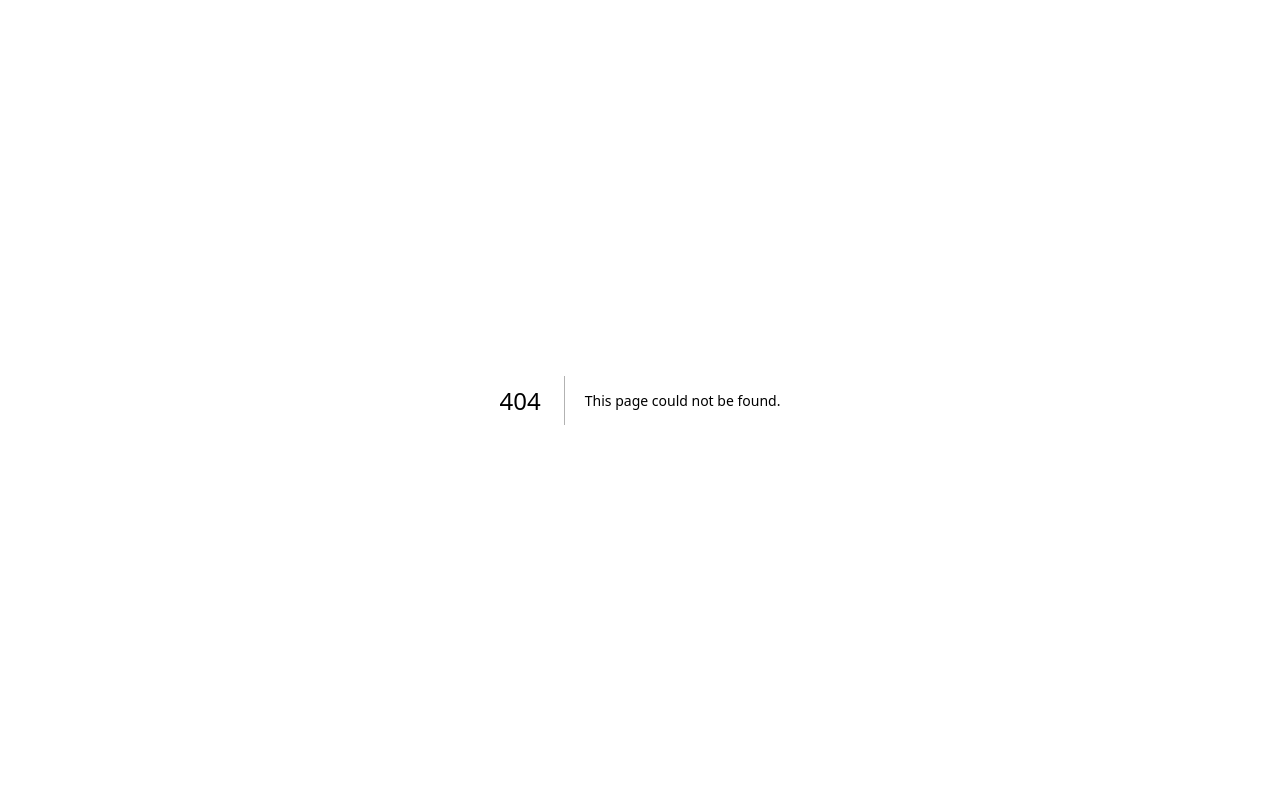
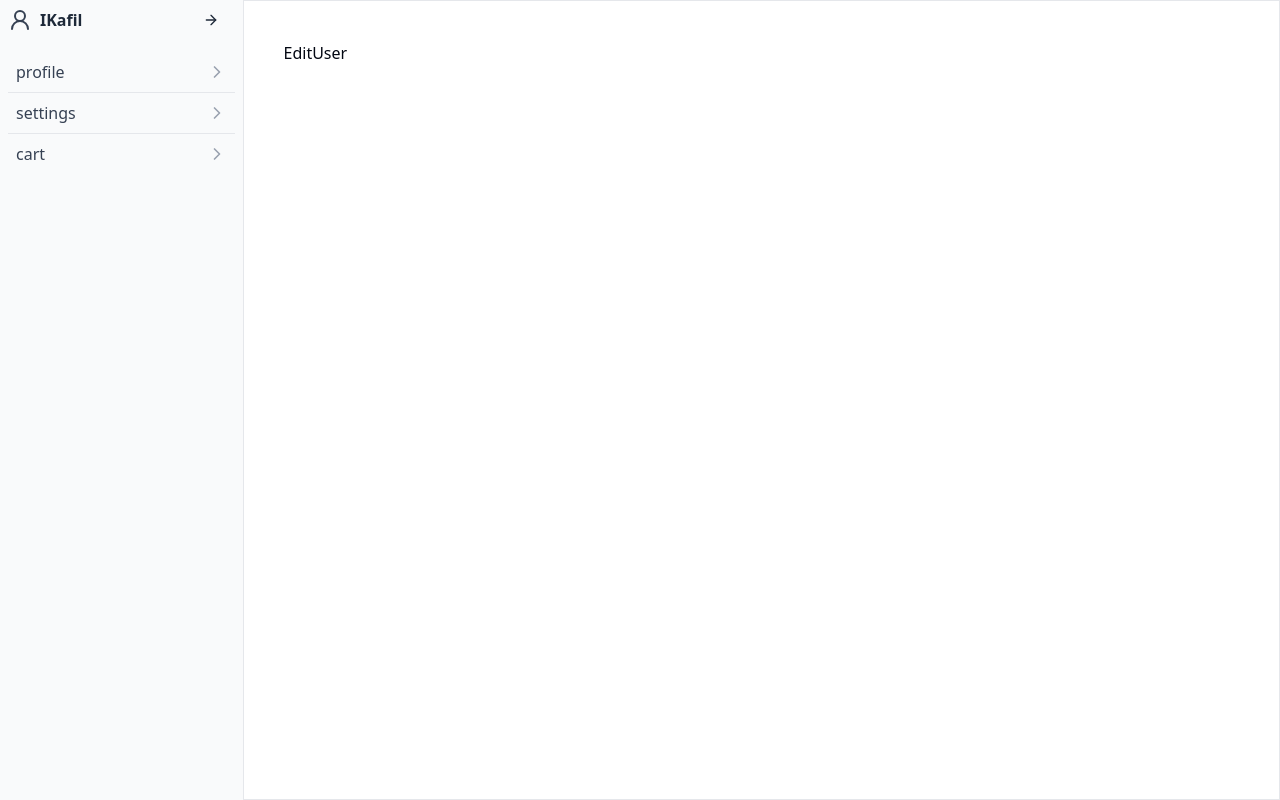
Before and after one commit to Hilola22/IKafil-frontend-, a Next.js app: page /profile/edit in a window 1280 px wide. Before the commit this address had no page. Built offline with nearby package versions, Linux system fonts and the light colour scheme.

Commit message:
dashboard

```diff
--- /dev/null
+++ b/src/app/(private)/profile/cart/page.tsx
@@ -0,0 +1,12 @@
+import { memo } from "react";
+import Carts from "../../../../components/cart-view/Carts";
+
+const ProfileCart = () => {
+  return (
+    <div>
+      <Carts />
+    </div>
+  );
+};
+
+export default memo(ProfileCart);
--- /dev/null
+++ b/src/app/(private)/profile/edit/page.tsx
@@ -0,0 +1,11 @@
+import { memo } from "react";
+
+const EditUser = () => {
+  return (
+    <div>
+      <h2>EditUser</h2>
+    </div>
+  );
+};
+
+export default memo(EditUser);
--- /dev/null
+++ b/src/app/(private)/profile/layout.tsx
@@ -0,0 +1,14 @@
+"use client";
+import React, { ReactNode } from "react";
+import ProfileDashboard from "../../../components/profile-view/ProfileDashboard";
+
+const ProfileLayout = ({ children }: { children: ReactNode }) => {
+  return (
+    <div className="flex">
+      <ProfileDashboard />
+      <div className="border w-full flex p-10">{children}</div>
+    </div>
+  );
+};
+
+export default ProfileLayout;
--- /dev/null
+++ b/src/app/(private)/profile/page.tsx
@@ -0,0 +1,12 @@
+import React from "react";
+import UserProfilePage from "../../../components/profile-view/UserProfile-view";
+
+const Profile = () => {
+  return (
+    <div>
+      <UserProfilePage />
+    </div>
+  );
+};
+
+export default Profile;
--- /dev/null
+++ b/src/app/(private)/profile/user/page.tsx
@@ -0,0 +1,11 @@
+import { memo } from "react";
+
+const UserProfile = () => {
+  return (
+    <div>
+      <h2>UserProfile</h2>
+    </div>
+  );
+};
+
+export default memo(UserProfile);
--- a/src/app/profile/page.tsx
+++ /dev/null
@@ -1,9 +0,0 @@
-import ProfileView from "../../components/profile-view/page";
-
-export default function ProfilePage() {
-  return (
-    <div>
-      <ProfileView />
-    </div>
-  );
-}
--- /dev/null
+++ b/src/components/profile-view/ProfileDashboard.tsx
@@ -0,0 +1,69 @@
+"use client";
+import Link from "next/link";
+import { memo, useEffect, useState } from "react";
+import { ArrowRight, ChevronRight } from "lucide-react";
+import { useAuthStore } from "../../store/auth/useAuthStore";
+import { LuUserRound } from "react-icons/lu";
+
+const menuItems = [
+  { title: "profile", href: "/profile" },
+  { title: "settings", href: "/profile/edit" },
+  { title: "cart", href: "profile/cart" },
+];
+
+const ProfileDashboard = () => {
+  const getAccessToken = useAuthStore((state) => state.getAccessToken);
+  const [token, setToken] = useState<string | null>(null);
+
+  useEffect(() => {
+    setToken(getAccessToken());
+  }, [getAccessToken]);
+
+  return (
+    <div className="flex flex-col gap-5 w-75 p-2  h-screen bg-gray-50">
+      <div className="flex place-items-center justify-between gap-2">
+        <Link
+          href={"/profile"}
+          className="flex place-items-center justify-between gap-2"
+        >
+          <div className="flex place-items-center text-shadow-gray-800  gap-2">
+            <p>
+              {token ? (
+                <img
+                  src="/assets/profile-avatar.png"
+                  alt="Profile"
+                  className="size-8 rounded-full border"
+                />
+              ) : (
+                <LuUserRound className="size-6 text-gray-700" />
+              )}
+            </p>
+            <p className="font-semibold text-gray-800">IKafil</p>
+          </div>
+        </Link>
+        <div className="flex place-items-center px-1 text-[14px] mr-3 rounded-[3px]">
+          <Link href={"/"}>
+            <ArrowRight className="size-4 text-gray-800" />
+          </Link>
+        </div>
+      </div>
+
+      <div className="flex flex-col divide-y w-full max-w-3xl">
+        {menuItems.map((item, idx) => (
+          <Link
+            key={idx}
+            href={item.href}
+            className="flex items-center justify-between px-2 py-2 hover:bg-gray-50 transition group"
+          >
+            <span className="text-gray-700 font-medium group-hover:text-gray-900">
+              {item.title}
+            </span>
+            <ChevronRight className="w-5 h-5 text-gray-400 group-hover:text-gray-700 transition" />
+          </Link>
+        ))}
+      </div>
+    </div>
+  );
+};
+
+export default memo(ProfileDashboard);
--- /dev/null
+++ b/src/components/profile-view/UserProfile-view.tsx
@@ -0,0 +1,88 @@
+"use client";
+
+import { useEffect, useState } from "react";
+import { Skeleton } from "@/components/ui/skeleton";
+import { useAuthStore } from "../../store/auth/useAuthStore";
+
+export default function UserProfilePage() {
+  const [user, setUser] = useState<any>(null);
+  const [loading, setLoading] = useState(true);
+
+  const getAccessToken = useAuthStore((state) => state.getAccessToken);
+
+  useEffect(() => {
+    const token = getAccessToken();
+    if (!token) {
+      setLoading(false);
+      return;
+    }
+
+    fetch("http://3.76.183.255:3030/api/auth/me", {
+      method: "GET",
+      credentials: "include",
+    })
+      .then((res) => {
+        if (!res.ok) throw new Error(`Failed to fetch user: ${res.status}`);
+        return res.json();
+      })
+      .then((data) => setUser(data))
+      .catch((err) => console.error("Error fetching user:", err))
+      .finally(() => setLoading(false));
+  }, [getAccessToken]);
+
+  if (loading)
+    return (
+      <div className="flex flex-col gap-8 p-8 animate-in fade-in duration-500">
+        <div className="flex flex-col md:flex-row gap-8">
+          <div className="w-full md:w-1/3 flex flex-col gap-4">
+            <Skeleton className="w-full h-64 rounded-xl" />
+            <Skeleton className="w-full h-12 rounded-lg" />
+            <Skeleton className="w-full h-12 rounded-lg" />
+            <Skeleton className="w-full h-12 rounded-lg" />
+            <Skeleton className="w-full h-12 rounded-lg" />
+          </div>
+
+          <div className="w-full md:w-2/3 grid grid-cols-1 md:grid-cols-2 gap-6">
+            {Array.from({ length: 10 }).map((_, i) => (
+              <Skeleton key={i} className="h-12 rounded-lg" />
+            ))}
+            <div className="col-span-2">
+              <Skeleton className="h-28 rounded-lg" />
+            </div>
+          </div>
+        </div>
+      </div>
+    );
+
+  // ✅ Handle no user found
+  if (!user)
+    return (
+      <div className="flex justify-center items-center h-[60vh] text-gray-500">
+        No user data found.
+      </div>
+    );
+
+  // ✅ User data UI
+  return (
+    <div className="max-w-[700px] mx-auto p-6 bg-white shadow-md rounded-2xl mt-10">
+      <h2 className="text-2xl font-semibold mb-6">User Profile</h2>
+      <div className="space-y-3">
+        <p>
+          <strong>Full name:</strong> {user.full_name}
+        </p>
+        <p>
+          <strong>Email:</strong> {user.email}
+        </p>
+        <p>
+          <strong>Phone:</strong> {user.phone}
+        </p>
+        <p>
+          <strong>Region:</strong> {user.region_id?.name || "No region"}
+        </p>
+        <p>
+          <strong>Role:</strong> {user.role}
+        </p>
+      </div>
+    </div>
+  );
+}
--- a/src/components/profile-view/page.tsx
+++ /dev/null
@@ -1,60 +0,0 @@
-"use client";
-import { useEffect, useState } from "react";
-import { Skeleton } from "@/components/ui/skeleton";
-
-export default function ProfilePage() {
-  const [user, setUser] = useState<any>(null);
-
-  useEffect(() => {
-    fetch("http://3.76.183.255:3030/api")
-      .then((res) => res.json())
-      .then((data) => setUser(data));
-  }, []);
-
-  if (!user)
-    return (
-      <div className="flex flex-col gap-8 p-8 animate-in fade-in duration-500">
-        <div className="flex flex-col md:flex-row gap-8">
-          {/* Left side */}
-          <div className="w-full md:w-1/3 flex flex-col gap-4">
-            <Skeleton className="w-full h-64 rounded-xl" />
-            <Skeleton className="w-full h-12 rounded-lg" />
-            <Skeleton className="w-full h-12 rounded-lg" />
-            <Skeleton className="w-full h-12 rounded-lg" />
-            <Skeleton className="w-full h-12 rounded-lg" />
-          </div>
-
-          {/* Right side */}
-          <div className="w-full md:w-2/3 grid grid-cols-1 md:grid-cols-2 gap-6">
-            {Array.from({ length: 10 }).map((_, i) => (
-              <Skeleton key={i} className="h-12 rounded-lg" />
-            ))}
-            <div className="col-span-2">
-              <Skeleton className="h-28 rounded-lg" />
-            </div>
-          </div>
-        </div>
-      </div>
-    );
-
-  return (
-    <div className="max-w-[700px] mx-auto p-6 bg-white shadow-md rounded-2xl mt-10">
-      <h2 className="text-2xl font-semibold mb-6">User Profile</h2>
-      <p>
-        <strong>Full name:</strong> {user.full_name}
-      </p>
-      <p>
-        <strong>Email:</strong> {user.email}
-      </p>
-      <p>
-        <strong>Phone:</strong> {user.phone}
-      </p>
-      <p>
-        <strong>Region:</strong> {user.region_id.name}
-      </p>
-      <p>
-        <strong>Role:</strong> {user.role}
-      </p>
-    </div>
-  );
-}
```
